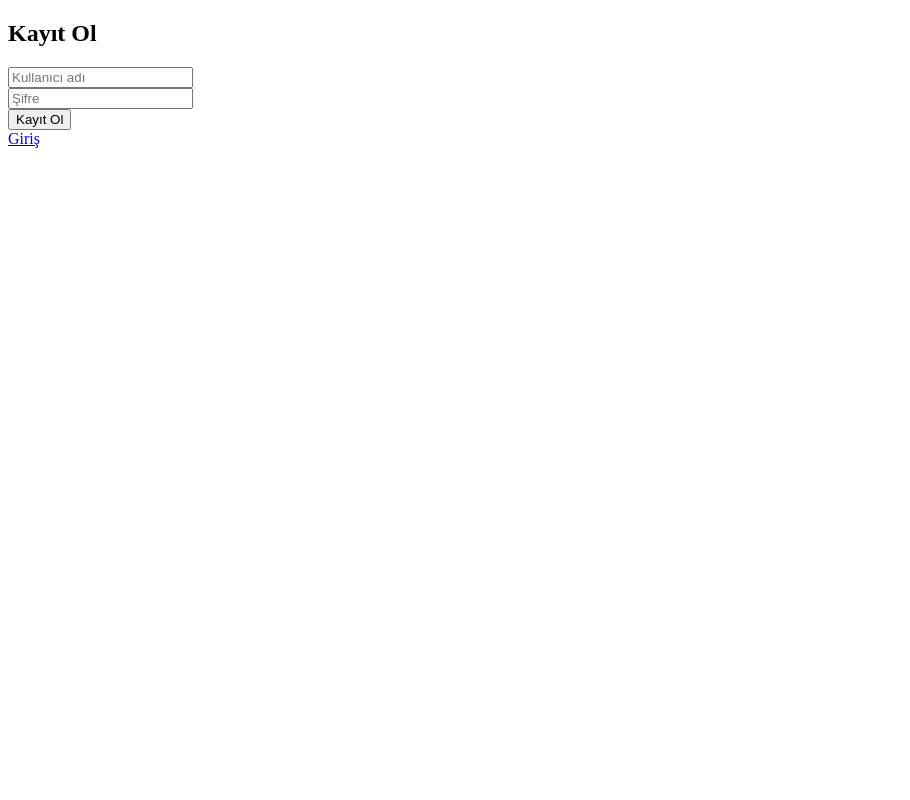
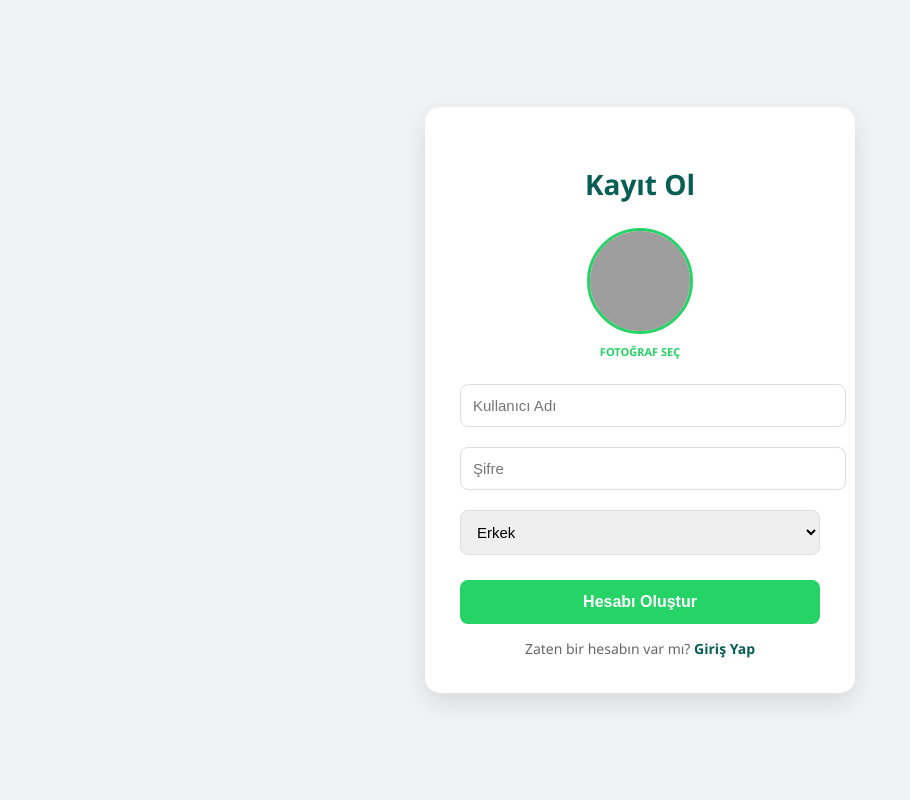
Before and after one commit to bollulu/sohbetimiz, a Flask app: page /register in a window 1280 px wide. Shown: the whole page, without its empty margins (0-910 px from the left). Run offline with Flask 3, Linux system fonts and the light colour scheme; grey boxes are pictures that could not be loaded.

Commit message:
Update register.html

```diff
--- a/templates/register.html
+++ b/templates/register.html
@@ -1,13 +1,82 @@
 <!DOCTYPE html>
 <html>
-<head><title>Kayıt Ol</title></head>
+<head>
+    <title>WhatsApp - Kayıt Ol</title>
+    <meta name="viewport" content="width=device-width, initial-scale=1">
+    <style>
+        body { font-family: 'Segoe UI', Tahoma, Geneva, Verdana, sans-serif; background: #f0f2f5; display: flex; justify-content: center; align-items: center; height: 100vh; margin: 0; }
+        .box { background: white; padding: 35px; border-radius: 15px; box-shadow: 0 10px 25px rgba(0,0,0,0.1); width: 360px; text-align: center; }
+        h2 { color: #075e54; margin-bottom: 25px; font-size: 28px; }
+        .avatar-area { position: relative; display: inline-block; margin-bottom: 15px; }
+        .prev-img { width: 100px; height: 100px; border-radius: 50%; object-fit: cover; border: 3px solid #25D366; cursor: pointer; background: #eee; }
+        input, select { width: 100%; padding: 12px; margin: 10px 0; border: 1px solid #ddd; border-radius: 8px; font-size: 15px; outline: none; }
+        input:focus { border-color: #25D366; }
+        button { width: 100%; padding: 13px; background: #25D366; border: none; color: white; border-radius: 8px; cursor: pointer; font-weight: bold; font-size: 16px; margin-top: 15px; transition: 0.3s; }
+        button:hover { background: #1ebe57; }
+        .link { font-size: 14px; margin-top: 15px; color: #666; }
+        .link a { color: #075e54; text-decoration: none; font-weight: bold; }
+    </style>
+</head>
 <body>
-<h2>Kayıt Ol</h2>
-<form method="post">
-  <input name="username" placeholder="Kullanıcı adı" required><br>
-  <input name="password" type="password" placeholder="Şifre" required><br>
-  <button>Kayıt Ol</button>
-</form>
-<a href="/login">Giriş</a>
+
+<div class="box">
+    <h2>Kayıt Ol</h2>
+
+    <div class="avatar-area" onclick="document.getElementById('fileIn').click()">
+        <img id="view" src="https://www.w3schools.com/howto/img_avatar.png" class="prev-img">
+        <div style="font-size: 11px; color: #25D366; margin-top: 5px; font-weight: bold;">FOTOĞRAF SEÇ</div>
+    </div>
+
+    <form method="POST">
+        <input type="text" name="username" placeholder="Kullanıcı Adı" required>
+        <input type="password" name="password" placeholder="Şifre" required>
+        <select name="gender">
+            <option value="Erkek">Erkek</option>
+            <option value="Kız">Kız</option>
+        </select>
+
+        <input type="hidden" name="avatar_data" id="avatar_data">
+
+        <button type="submit">Hesabı Oluştur</button>
+    </form>
+
+    <input type="file" id="fileIn" style="display:none" accept="image/*" onchange="compressAndPreview(this)">
+
+    <div class="link">
+        Zaten bir hesabın var mı? <a href="/login">Giriş Yap</a>
+    </div>
+</div>
+
+<script>
+function compressAndPreview(input) {
+    if (input.files && input.files[0]) {
+        const reader = new FileReader();
+        reader.onload = function (e) {
+            const img = new Image();
+            img.src = e.target.result;
+            img.onload = function () {
+                const canvas = document.createElement('canvas');
+                const ctx = canvas.getContext('2d');
+
+                // Hedef boyut: 300x300 (Profil için ideal)
+                const size = 300;
+                canvas.width = size;
+                canvas.height = size;
+
+                // Resmi kare olarak kırp ve boyutlandır
+                const minSide = Math.min(img.width, img.height);
+                ctx.drawImage(img, (img.width - minSide) / 2, (img.height - minSide) / 2, minSide, minSide, 0, 0, size, size);
+
+                // Veriyi JPEG formatında %70 kalitede sıkıştır
+                const compressed = canvas.toDataURL('image/jpeg', 0.7);
+                document.getElementById('view').src = compressed;
+                document.getElementById('avatar_data').value = compressed;
+            }
+        };
+        reader.readAsDataURL(input.files[0]);
+    }
+}
+</script>
+
 </body>
 </html>
```
